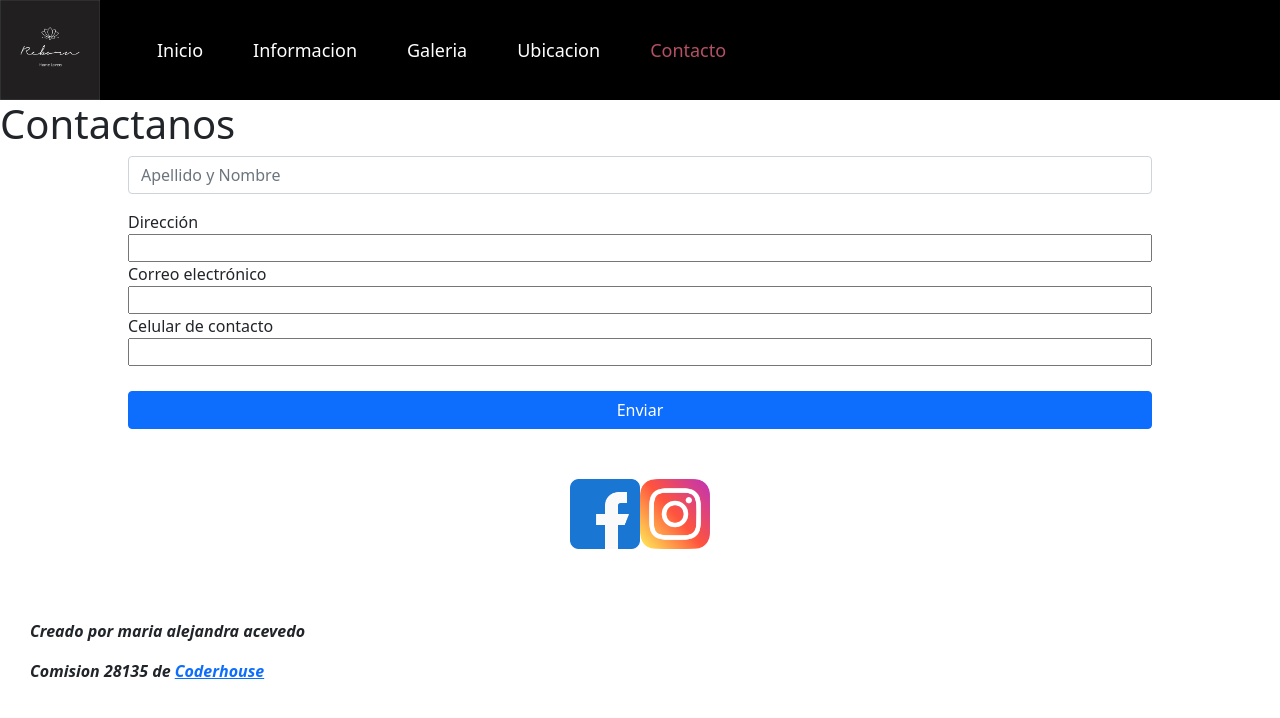
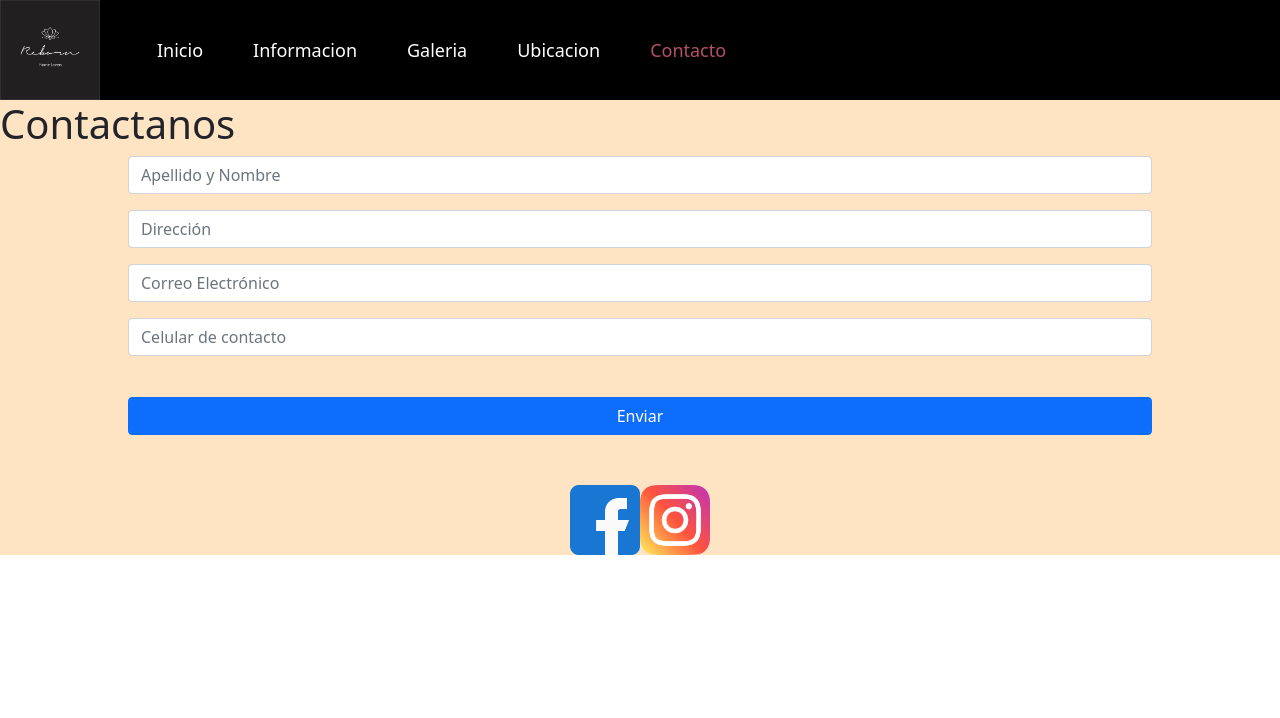
Before and after one commit to mariaalejandraacevedo/proyecto-final-coder, a plain HTML site: page contacto.html in a window 1280 px wide. Drawn offline with nearby package versions, Linux system fonts and the light colour scheme.

Commit message:
cambios contactos

```diff
--- a/contacto.css
+++ b/contacto.css
@@ -5,6 +5,7 @@
 
 .redessociales {
     width: 100%;
+    height: 50%;
     display: flex;
     justify-content: center;
     align-items: center;
@@ -25,3 +26,7 @@ form button {
 nav ul li a {
     text-decoration: none;
 }
+
+main {
+    background-color: bisque;
+}
--- a/contacto.html
+++ b/contacto.html
@@ -28,23 +28,24 @@
             <div class="input-group mb-3">
                 <input type="text" class="form-control" placeholder="Apellido y Nombre" aria-label="Apellido y Nombre" aria-describedby="basic-addon1">
             </div>
-
-            <label for=""> Dirección</label>
-            <input type="adress" name="Dirección">
-            <label for=""> Correo electrónico</label>
-            <input type="email" name="correo">
-            <label for=""> Celular de contacto</label>
-            <input type="tel" name="Tel de contacto">
-            <button type="submit" class="btn btn-primary">Enviar</button>
+        <form action="">
+            <div class="input-group mb-3">
+                <input type="text" class="form-control" placeholder="Dirección" aria-label="Dirección" aria-describedby="basic-addon1">
+            </div>
+        <form action="">
+             <div class="input-group mb-3">
+                <input type="text" class="form-control" placeholder="Correo Electrónico" aria-label="Correo Electrónico" aria-describedby="basic-addon1">
+            </div>
+        <form action="">
+            <div class="input-group mb-3">
+                <input type="text" class="form-control" placeholder="Celular de contacto" aria-label="Celular de contacto" aria-describedby="basic-addon1">
+            </div>
+        <button type="submit" class="btn btn-primary">Enviar</button>
         </form>
         <div class="redessociales">
             <img src="images/facebook.png" alt="Facebook" class="redsocial">
             <img src="images/instagram.png" alt="Instagram" class="redsocial">
         </div>
     </main>
-    <footer>
-        <p>Creado por maria alejandra acevedo</p>
-        <p>Comision 28135 de <a href="https://www.coderhouse.com">Coderhouse</a></p>
-    </footer>
 </body>
 </html>
--- a/style.css
+++ b/style.css
@@ -52,7 +52,7 @@ body{
     width: 100%;
 }
 .red{
-    color: red;
+    color: rgb(99, 95, 95);
 }
 
 .rose{
@@ -134,6 +134,7 @@ h4 {
     display: grid;
     grid-area: footer;
 }
+
 .ubicacion{
    margin-left: 400px;
 }
```
Also changed, not shown: galeria.html (+3 -3 lines), informacion.html (+3 -3 lines), ubicacion.html (+4 -1 lines).
